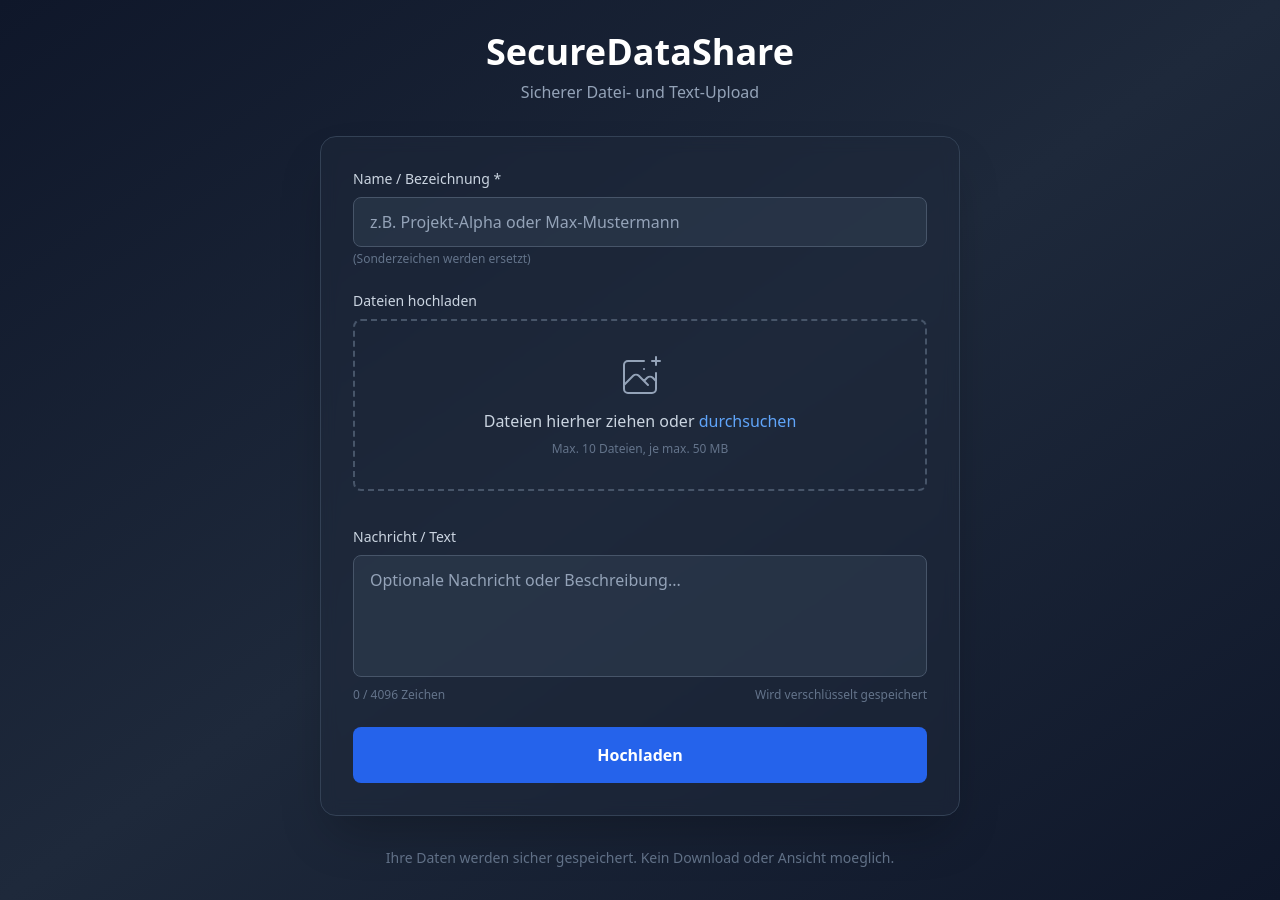
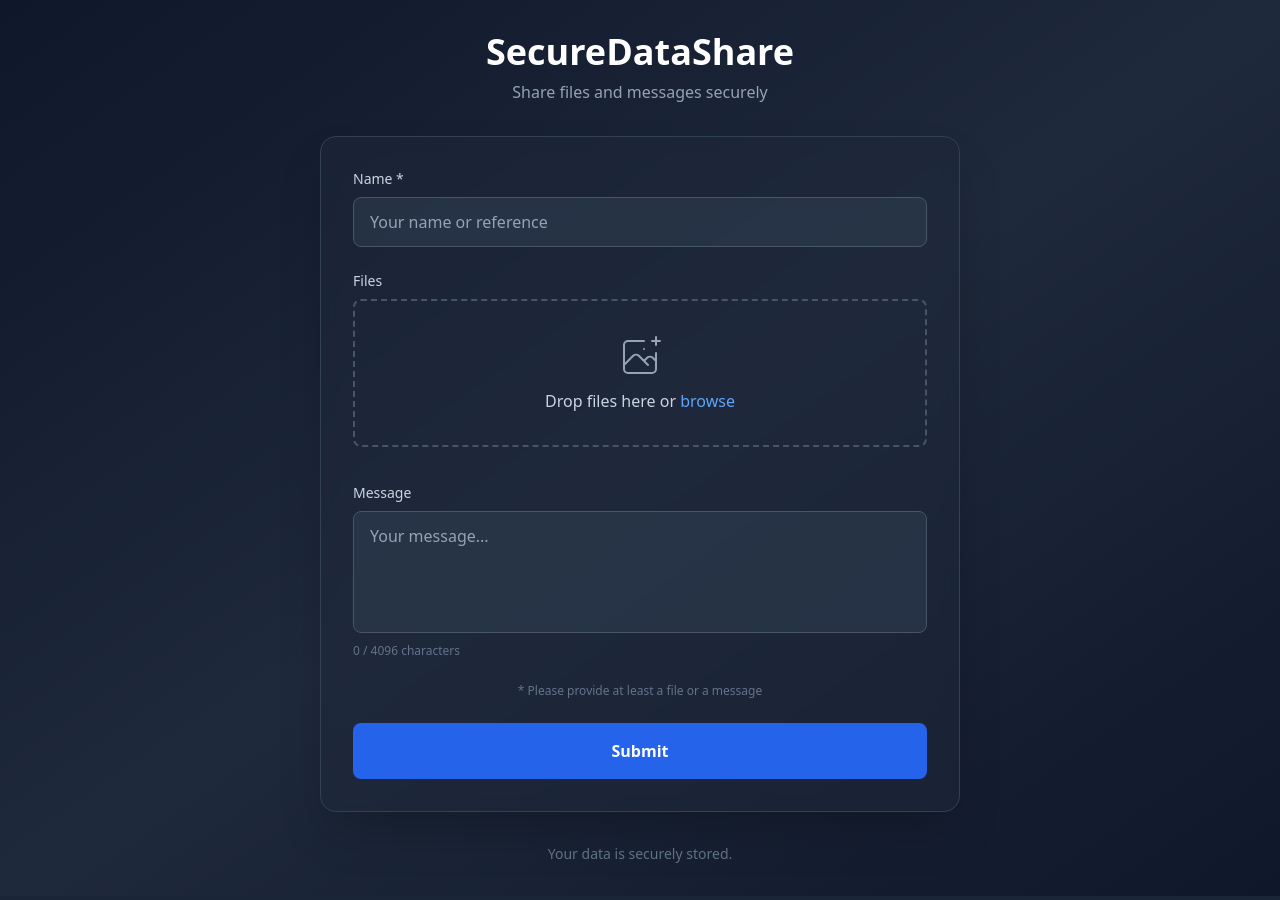
Before and after one commit to ProjectMakersDE/secureDataShare, a Flask app: page / in a window 1280 px wide. Run offline with Flask 3, Linux system fonts and the light colour scheme; parts of the project's set-up code (start-up, migrations or seed data) failed here and were passed over; some libraries are stand-ins or nearby versions.

Commit message:
feat: switch to English UI

```diff
--- a/app/app.py
+++ b/app/app.py
@@ -41,20 +41,20 @@ def upload():
 
     # Validate name
     if not name:
-        return jsonify({'success': False, 'error': 'Name ist erforderlich'}), 400
+        return jsonify({'success': False, 'error': 'Name is required'}), 400
 
     # Validate text length
     if len(text) > MAX_TEXT_LENGTH:
-        return jsonify({'success': False, 'error': f'Text darf maximal {MAX_TEXT_LENGTH} Zeichen haben'}), 400
+        return jsonify({'success': False, 'error': 'Message is too long'}), 400
 
     # Validate file count
     actual_files = [f for f in files if f.filename]
     if len(actual_files) > MAX_FILES:
-        return jsonify({'success': False, 'error': f'Maximal {MAX_FILES} Dateien erlaubt'}), 400
+        return jsonify({'success': False, 'error': 'Too many files'}), 400
 
     # Check if there's anything to upload
     if not actual_files and not text:
-        return jsonify({'success': False, 'error': 'Mindestens eine Datei oder Text erforderlich'}), 400
+        return jsonify({'success': False, 'error': 'Please provide at least a file or a message'}), 400
 
     # Create folder with sanitized name
     folder_name = sanitize_name(name)
@@ -96,8 +96,7 @@ def upload():
 
     return jsonify({
         'success': True,
-        'message': f'Erfolgreich hochgeladen: {len(saved_files)} Datei(en)',
-        'folder': os.path.basename(folder_path)
+        'message': 'Successfully submitted'
     })
 
 
@@ -106,7 +105,7 @@ def request_entity_too_large(error):
     """Handle file too large error."""
     return jsonify({
         'success': False,
-        'error': f'Datei zu gross. Maximum: {MAX_FILE_SIZE_MB} MB pro Datei'
+        'error': 'File too large'
     }), 413
 
 
--- a/app/static/script.js
+++ b/app/static/script.js
@@ -54,7 +54,7 @@ document.addEventListener('DOMContentLoaded', function() {
         const newFiles = Array.from(files);
 
         if (currentCount + newFiles.length > MAX_FILES) {
-            showStatus(`Maximal ${MAX_FILES} Dateien erlaubt. Aktuell: ${currentCount}`, 'error');
+            showStatus(`Maximum ${MAX_FILES} files allowed`, 'error');
             return;
         }
 
@@ -75,7 +75,7 @@ document.addEventListener('DOMContentLoaded', function() {
                 <span class="file-name" title="${escapeHtml(file.name)}">${escapeHtml(file.name)}</span>
                 <div class="flex items-center gap-3">
                     <span class="file-size">${formatFileSize(file.size)}</span>
-                    <span class="remove-btn" data-index="${index}" title="Entfernen">
+                    <span class="remove-btn" data-index="${index}" title="Remove">
                         <svg class="w-5 h-5" fill="none" stroke="currentColor" viewBox="0 0 24 24">
                             <path stroke-linecap="round" stroke-linejoin="round" stroke-width="2" d="M6 18L18 6M6 6l12 12"></path>
                         </svg>
@@ -147,12 +147,12 @@ document.addEventListener('DOMContentLoaded', function() {
 
         // Validation
         if (!name) {
-            showStatus('Bitte geben Sie einen Namen ein', 'error');
+            showStatus('Please enter a name', 'error');
             return;
         }
 
         if (selectedFiles.files.length === 0 && !text) {
-            showStatus('Bitte laden Sie mindestens eine Datei hoch oder geben Sie einen Text ein', 'error');
+            showStatus('Please provide at least a file or a message', 'error');
             return;
         }
 
@@ -183,10 +183,10 @@ document.addEventListener('DOMContentLoaded', function() {
                 updateFileList();
                 charCount.textContent = '0';
             } else {
-                showStatus(result.error || 'Ein Fehler ist aufgetreten', 'error');
+                showStatus(result.error || 'An error occurred', 'error');
             }
         } catch (error) {
-            showStatus('Verbindungsfehler. Bitte versuchen Sie es erneut.', 'error');
+            showStatus('Connection error. Please try again.', 'error');
         } finally {
             setLoading(false);
         }
--- a/app/templates/index.html
+++ b/app/templates/index.html
@@ -1,5 +1,5 @@
 <!DOCTYPE html>
-<html lang="de">
+<html lang="en">
 <head>
     <meta charset="UTF-8">
     <meta name="viewport" content="width=device-width, initial-scale=1.0">
@@ -11,7 +11,7 @@
     <div class="container mx-auto px-4 py-8 max-w-2xl">
         <header class="text-center mb-8">
             <h1 class="text-4xl font-bold text-white mb-2">SecureDataShare</h1>
-            <p class="text-slate-400">Sicherer Datei- und Text-Upload</p>
+            <p class="text-slate-400">Share files and messages securely</p>
         </header>
 
         <main class="bg-slate-800/50 backdrop-blur rounded-2xl shadow-2xl p-8 border border-slate-700">
@@ -19,7 +19,7 @@
                 <!-- Name Input -->
                 <div>
                     <label for="name" class="block text-sm font-medium text-slate-300 mb-2">
-                        Name / Bezeichnung *
+                        Name *
                     </label>
                     <input
                         type="text"
@@ -27,16 +27,15 @@
                         name="name"
                         required
                         maxlength="100"
-                        placeholder="z.B. Projekt-Alpha oder Max-Mustermann"
+                        placeholder="Your name or reference"
                         class="w-full px-4 py-3 bg-slate-700/50 border border-slate-600 rounded-lg text-white placeholder-slate-400 focus:outline-none focus:ring-2 focus:ring-blue-500 focus:border-transparent transition"
                     >
-                    <p class="mt-1 text-xs text-slate-500">(Sonderzeichen werden ersetzt)</p>
                 </div>
 
                 <!-- File Input -->
                 <div>
                     <label for="files" class="block text-sm font-medium text-slate-300 mb-2">
-                        Dateien hochladen
+                        Files
                     </label>
                     <div class="file-drop-zone border-2 border-dashed border-slate-600 rounded-lg p-8 text-center hover:border-blue-500 transition cursor-pointer" id="dropZone">
                         <input
@@ -50,8 +49,7 @@
                             <svg class="mx-auto h-12 w-12 text-slate-400" stroke="currentColor" fill="none" viewBox="0 0 48 48">
                                 <path d="M28 8H12a4 4 0 00-4 4v20m32-12v8m0 0v8a4 4 0 01-4 4H12a4 4 0 01-4-4v-4m32-4l-3.172-3.172a4 4 0 00-5.656 0L28 28M8 32l9.172-9.172a4 4 0 015.656 0L28 28m0 0l4 4m4-24h8m-4-4v8m-12 4h.02" stroke-width="2" stroke-linecap="round" stroke-linejoin="round" />
                             </svg>
-                            <p class="text-slate-300">Dateien hierher ziehen oder <span class="text-blue-400 hover:text-blue-300">durchsuchen</span></p>
-                            <p class="text-xs text-slate-500">Max. {{ max_files }} Dateien, je max. {{ max_file_size_mb }} MB</p>
+                            <p class="text-slate-300">Drop files here or <span class="text-blue-400 hover:text-blue-300">browse</span></p>
                         </div>
                     </div>
                     <div id="fileList" class="mt-3 space-y-2"></div>
@@ -60,21 +58,22 @@
                 <!-- Text Input -->
                 <div>
                     <label for="text" class="block text-sm font-medium text-slate-300 mb-2">
-                        Nachricht / Text
+                        Message
                     </label>
                     <textarea
                         id="text"
                         name="text"
                         rows="4"
                         maxlength="{{ max_text_length }}"
-                        placeholder="Optionale Nachricht oder Beschreibung..."
+                        placeholder="Your message..."
                         class="w-full px-4 py-3 bg-slate-700/50 border border-slate-600 rounded-lg text-white placeholder-slate-400 focus:outline-none focus:ring-2 focus:ring-blue-500 focus:border-transparent transition resize-none"
                     ></textarea>
                     <p class="mt-1 text-xs text-slate-500">
-                        <span id="charCount">0</span> / {{ max_text_length }} Zeichen
-                        <span class="float-right">Wird verschlüsselt gespeichert</span>
+                        <span id="charCount">0</span> / {{ max_text_length }} characters
                     </p>
                 </div>
+
+                <p class="text-xs text-slate-500 text-center">* Please provide at least a file or a message</p>
 
                 <!-- Submit Button -->
                 <button
@@ -82,13 +81,13 @@
                     id="submitBtn"
                     class="w-full py-4 bg-blue-600 hover:bg-blue-700 text-white font-semibold rounded-lg transition transform hover:scale-[1.02] active:scale-[0.98] disabled:opacity-50 disabled:cursor-not-allowed disabled:hover:scale-100"
                 >
-                    <span id="btnText">Hochladen</span>
+                    <span id="btnText">Submit</span>
                     <span id="btnSpinner" class="hidden">
                         <svg class="animate-spin inline h-5 w-5 mr-2" xmlns="http://www.w3.org/2000/svg" fill="none" viewBox="0 0 24 24">
                             <circle class="opacity-25" cx="12" cy="12" r="10" stroke="currentColor" stroke-width="4"></circle>
                             <path class="opacity-75" fill="currentColor" d="M4 12a8 8 0 018-8V0C5.373 0 0 5.373 0 12h4zm2 5.291A7.962 7.962 0 014 12H0c0 3.042 1.135 5.824 3 7.938l3-2.647z"></path>
                         </svg>
-                        Wird hochgeladen...
+                        Uploading...
                     </span>
                 </button>
             </form>
@@ -98,7 +97,7 @@
         </main>
 
         <footer class="text-center mt-8 text-slate-500 text-sm">
-            <p>Ihre Daten werden sicher gespeichert. Kein Download oder Ansicht moeglich.</p>
+            <p>Your data is securely stored.</p>
         </footer>
     </div>
 
```
